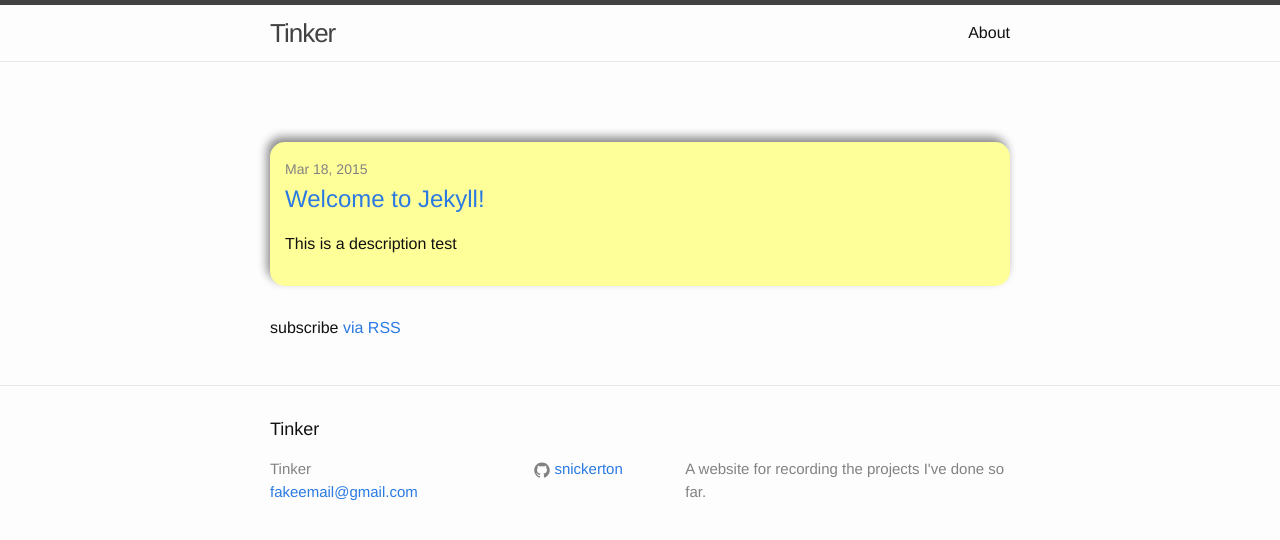
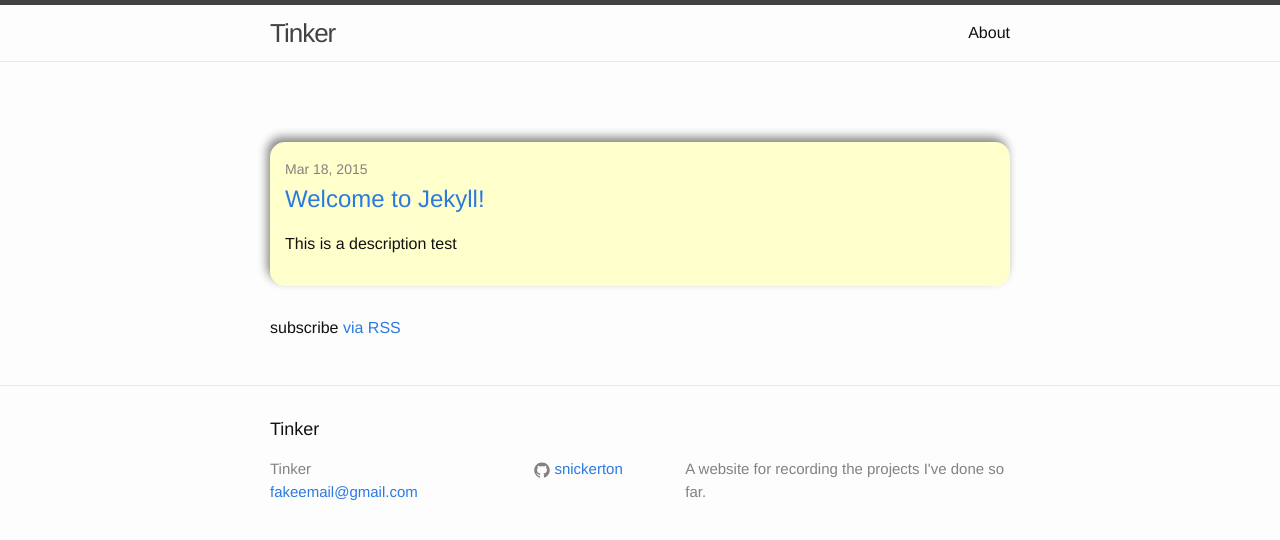
Before and after one commit to snickerton/snickerton.github.legacy, a Jekyll site: the page built from index.html, in a window 1280 px wide. Shown: the top 540 px of the page. Built offline with Jekyll 4.4.1, drawn with Linux system fonts in a browser that asks for light colours.

Commit message:
Update main.scss

```diff
--- a/css/main.scss
+++ b/css/main.scss
@@ -36,7 +36,7 @@
     border: 0px solid;
     border-radius: 15px;
     padding:15px;
-    background: rgba(255,255,153, 1);
+    background: rgba(255,255,204, 1);
     transition: all 1s ease;
 }
 
```
